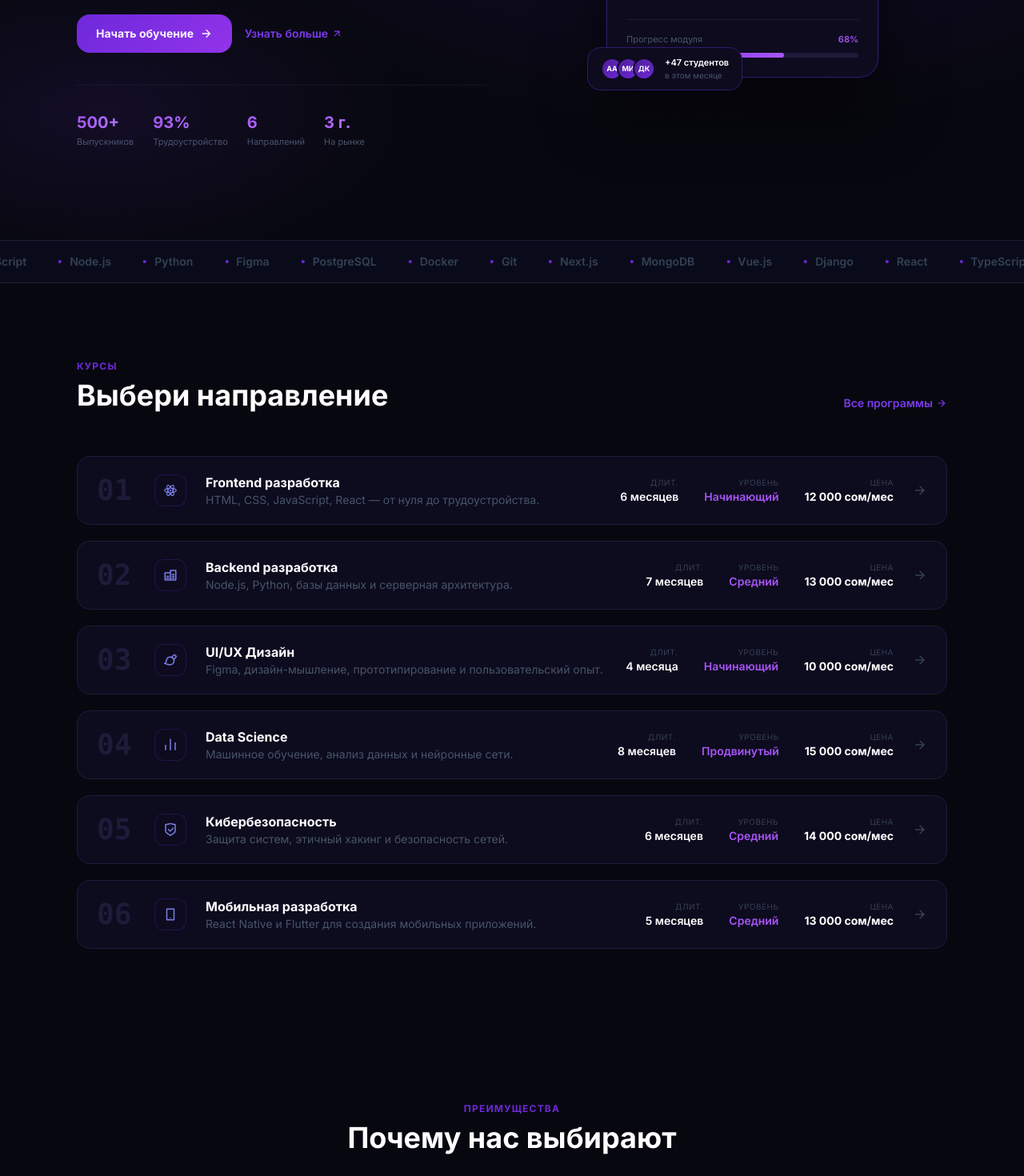
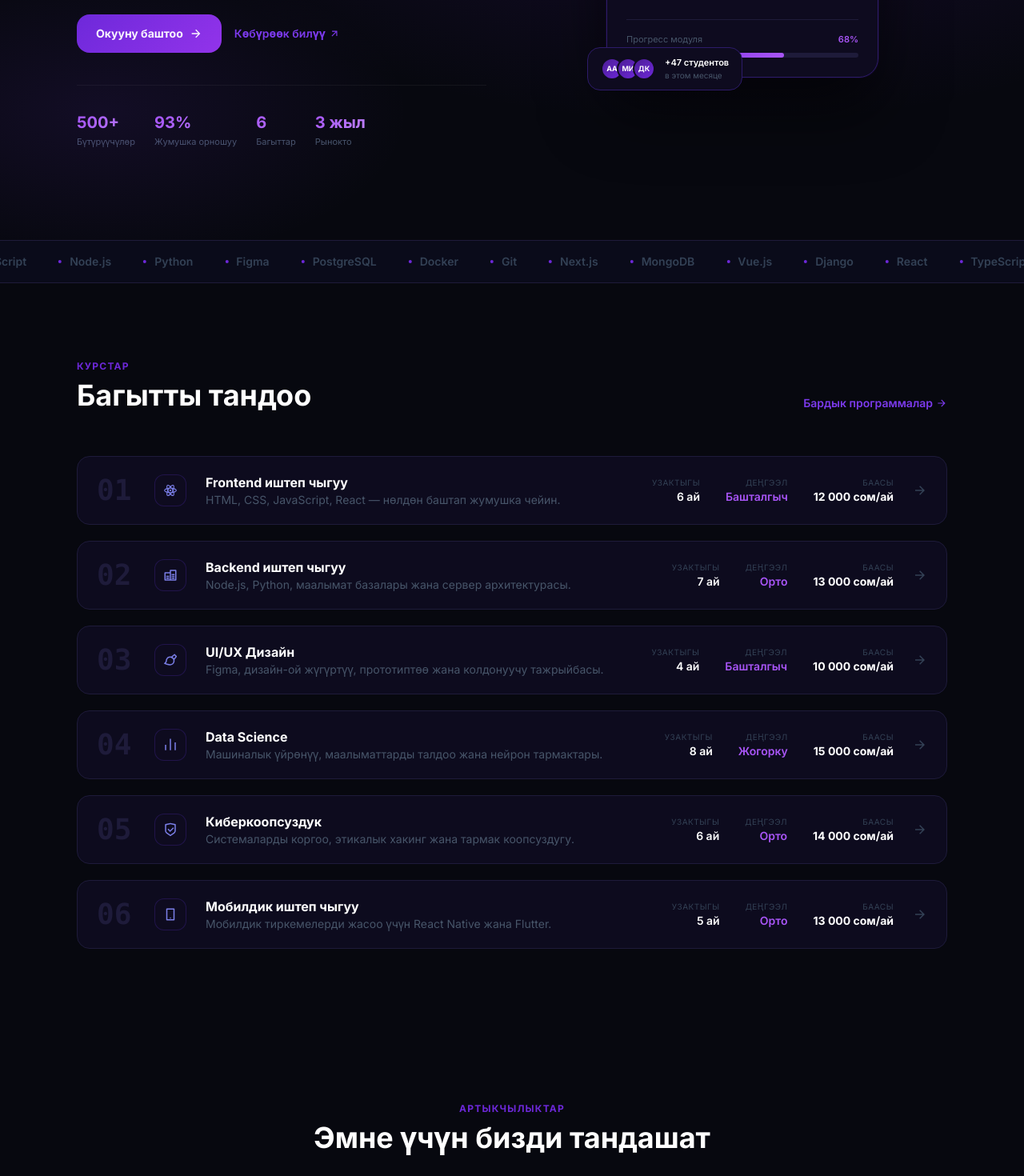
Before and after one commit to sagynbekov281/ihsanAcademy, a React (Vite) app: page / in a window 1280 px wide. Shown: the part 500-1970 px from the top of the page at 80% size. Built offline with nearby package versions, Linux system fonts and the light colour scheme.

Commit message:
исправил перевод

```diff
--- a/src/components/Navbar.tsx
+++ b/src/components/Navbar.tsx
@@ -30,6 +30,7 @@ export default function Navbar() {
   const changeLanguage = (lang: string) => {
     i18n.changeLanguage(lang);
     setLangDropdown(false);
+    setOpen(false);
   };
 
   useEffect(() => {
--- a/src/components/Teacher.tsx
+++ b/src/components/Teacher.tsx
@@ -2,11 +2,12 @@ import { Link, useNavigate } from 'react-router-dom';
 import { RiArrowLeftLine, RiArrowRightLine, RiUser3Line } from 'react-icons/ri';
 import { useTranslation } from 'react-i18next';
 import AnimSection from '../components/AnimSection';
-import { teachers } from '../data';
+import { getTeachers } from '../data';
 
 export default function TeachersPage() {
   const navigate = useNavigate();
   const { t } = useTranslation();
+  const teachers = getTeachers(t);
 
   return (
     <main className="min-h-screen bg-[#07080F] text-white pt-28 pb-24 background: 'linear-gradient(135deg, #1a0533 0%, #0f0a2e 40%, #1e0a3c 70%, #0d0520 100%)'">
--- a/src/data/index.ts
+++ b/src/data/index.ts
@@ -1,123 +1,150 @@
 import type { IconType } from 'react-icons';
+import type { TFunction } from 'i18next';
 import { RiBarChartLine, RiBrushLine, RiDatabaseLine, RiReactjsLine, RiShieldCheckLine, RiSmartphoneLine } from 'react-icons/ri';
 
-export const courses: Array<{ id: number; title: string; description: string; duration: string; level: string; price: string; icon: IconType; topics: string[] }> = [
+// Защита: если ключ перевода для topics ещё не добавлен в один из языковых файлов,
+// t() с returnObjects вернёт строку (сам ключ), а не массив — это крашит .map() на странице.
+// Поэтому всегда приводим результат к массиву.
+const getTopics = (t: TFunction, key: string): string[] => {
+  const result = t(key, { returnObjects: true }) as unknown;
+  return Array.isArray(result) ? (result as string[]) : [];
+};
+
+export type Course = {
+  id: number;
+  title: string;
+  description: string;
+  duration: string;
+  level: string;
+  levelKey: 'beginner' | 'intermediate' | 'advanced';
+  price: string;
+  icon: IconType;
+  topics: string[];
+};
+
+export const getCourses = (t: TFunction): Course[] => [
   {
     id: 1,
-    title: 'Frontend разработка',
-    description: 'HTML, CSS, JavaScript, React — от нуля до трудоустройства.',
-    duration: '6 месяцев',
-    level: 'Начинающий',
-    price: '12 000 сом/мес',
+    title: t('courses.list.frontend.title'),
+    description: t('courses.list.frontend.description'),
+    duration: t('courses.list.frontend.duration'),
+    level: t('courses.list.frontend.level'),
+    levelKey: 'beginner',
+    price: t('courses.list.frontend.price'),
     icon: RiReactjsLine,
-    topics: ['HTML и CSS', 'JavaScript ES6+', 'React + TypeScript', 'Git и GitHub'],
+    topics: getTopics(t, 'courses.list.frontend.topics'),
   },
   {
     id: 2,
-    title: 'Backend разработка',
-    description: 'Node.js, Python, базы данных и серверная архитектура.',
-    duration: '7 месяцев',
-    level: 'Средний',
-    price: '13 000 сом/мес',
+    title: t('courses.list.backend.title'),
+    description: t('courses.list.backend.description'),
+    duration: t('courses.list.backend.duration'),
+    level: t('courses.list.backend.level'),
+    levelKey: 'intermediate',
+    price: t('courses.list.backend.price'),
     icon: RiDatabaseLine,
-    topics: ['Python / Node.js', 'REST API', 'PostgreSQL', 'Docker'],
+    topics: getTopics(t, 'courses.list.backend.topics'),
   },
   {
     id: 3,
-    title: 'UI/UX Дизайн',
-    description: 'Figma, дизайн-мышление, прототипирование и пользовательский опыт.',
-    duration: '4 месяца',
-    level: 'Начинающий',
-    price: '10 000 сом/мес',
+    title: t('courses.list.uiux.title'),
+    description: t('courses.list.uiux.description'),
+    duration: t('courses.list.uiux.duration'),
+    level: t('courses.list.uiux.level'),
+    levelKey: 'beginner',
+    price: t('courses.list.uiux.price'),
     icon: RiBrushLine,
-    topics: ['Figma', 'UX-исследования', 'Прототипирование', 'Системы дизайна'],
+    topics: getTopics(t, 'courses.list.uiux.topics'),
   },
   {
     id: 4,
-    title: 'Data Science',
-    description: 'Машинное обучение, анализ данных и нейронные сети.',
-    duration: '8 месяцев',
-    level: 'Продвинутый',
-    price: '15 000 сом/мес',
+    title: t('courses.list.data.title'),
+    description: t('courses.list.data.description'),
+    duration: t('courses.list.data.duration'),
+    level: t('courses.list.data.level'),
+    levelKey: 'advanced',
+    price: t('courses.list.data.price'),
     icon: RiBarChartLine,
-    topics: ['Python', 'NumPy / Pandas', 'ML / Глубинное обучение', 'TensorFlow'],
+    topics: getTopics(t, 'courses.list.data.topics'),
   },
   {
     id: 5,
-    title: 'Кибербезопасность',
-    description: 'Защита систем, этичный хакинг и безопасность сетей.',
-    duration: '6 месяцев',
-    level: 'Средний',
-    price: '14 000 сом/мес',
+    title: t('courses.list.cyber.title'),
+    description: t('courses.list.cyber.description'),
+    duration: t('courses.list.cyber.duration'),
+    level: t('courses.list.cyber.level'),
+    levelKey: 'intermediate',
+    price: t('courses.list.cyber.price'),
     icon: RiShieldCheckLine,
-    topics: ['Linux', 'Тестирование на проникновение', 'CTF', 'Безопасность сети'],
+    topics: getTopics(t, 'courses.list.cyber.topics'),
   },
   {
     id: 6,
-    title: 'Мобильная разработка',
-    description: 'React Native и Flutter для создания мобильных приложений.',
-    duration: '5 месяцев',
-    level: 'Средний',
-    price: '13 000 сом/мес',
+    title: t('courses.list.mobile.title'),
+    description: t('courses.list.mobile.description'),
+    duration: t('courses.list.mobile.duration'),
+    level: t('courses.list.mobile.level'),
+    levelKey: 'intermediate',
+    price: t('courses.list.mobile.price'),
     icon: RiSmartphoneLine,
-    topics: ['React Native', 'Flutter', 'iOS и Android', 'Публикация в App Store'],
+    topics: getTopics(t, 'courses.list.mobile.topics'),
   },
 ];
 
-export const stats = [
-  { value: '500+', label: 'Выпускников' },
-  { value: '93%',  label: 'Трудоустройство' },
-  { value: '6',    label: 'Направлений' },
-  { value: '3 г.', label: 'На рынке' },
+export const getStats = (t: TFunction) => [
+  { value: t('stats.graduates.value'), label: t('stats.graduates.label') },
+  { value: t('stats.employment.value'), label: t('stats.employment.label') },
+  { value: t('stats.directions.value'), label: t('stats.directions.label') },
+  { value: t('stats.years.value'), label: t('stats.years.label') },
 ];
 
-export const testimonials = [
+export const getTestimonials = (t: TFunction) => [
   {
     name: 'Айдана Карымова',
     role: 'Frontend Developer @ TechHub',
-    text: 'За 6 месяцев прошла путь от нуля до первой работы. Преподаватели — практикующие специалисты.',
+    text: t('testimonials.list.aidana.text'),
     avatar: 'А',
   },
   {
     name: 'Жалгас Бейсенов',
     role: 'Backend Engineer @ Startup',
-    text: 'Лучшее вложение в себя. Реальные проекты в портфолио и отличное комьюнити.',
+    text: t('testimonials.list.jalgas.text'),
     avatar: 'Ж',
   },
   {
     name: 'Мадина Токтосунова',
     role: 'UI/UX Designer @ Agency',
-    text: 'Программа по дизайну дала мне все инструменты. Уже на 4-м месяце получила первый заказ.',
+    text: t('testimonials.list.madina.text'),
     avatar: 'М',
   },
 ];
 
-export const teachers = [
+export const getTeachers = (t: TFunction) => [
   {
     id: 1,
     name: 'Алена Нурбекова',
     role: 'Senior Frontend Mentor',
-    experience: '9 лет опыта',
+    experience: t('teachers.list.frontend.experience'),
     subjects: ['React', 'TypeScript', 'Next.js', 'Web Animation'],
-    bio: 'Помогает студентам создавать современные интерфейсы на React и TypeScript. Учит архитектуре, тестированию и production-подходам.',
+    bio: t('teachers.list.frontend.bio'),
     initials: 'АН',
   },
   {
     id: 2,
     name: 'Бектур Султанов',
     role: 'Backend Team Lead',
-    experience: '11 лет опыта',
+    experience: t('teachers.list.backend.experience'),
     subjects: ['Node.js', 'Python', 'PostgreSQL', 'REST API'],
-    bio: 'Наставник по серверным технологиям и архитектуре. Помогает студентам строить быстрые и надёжные API для реальных проектов.',
+    bio: t('teachers.list.backend.bio'),
     initials: 'БС',
   },
   {
     id: 3,
     name: 'Мария Жумабаева',
     role: 'UI/UX Coach',
-    experience: '8 лет опыта',
+    experience: t('teachers.list.uiux.experience'),
     subjects: ['Figma', 'UX Research', 'Prototyping', 'Design Systems'],
-    bio: 'Обучает пользовательскому опыту, прототипированию и визуальному дизайну, чтобы проекты выпускников выглядели профессионально.',
+    bio: t('teachers.list.uiux.bio'),
     initials: 'МЖ',
   },
 ];
--- a/src/locales/ky/translation.json
+++ b/src/locales/ky/translation.json
@@ -102,7 +102,21 @@
     "whatLearn": "Эмнени үйрөнөсүз",
     "otherTeachers": "Башка окутуучулар",
     "all": "Баары",
-    "notFound": "Окутуучу табылган жок"
+    "notFound": "Окутуучу табылган жок",
+    "list": {
+      "frontend": {
+        "experience": "9 жылдык тажрыйба",
+        "bio": "Студенттерге React жана TypeScript менен заманбап интерфейстерди жасоого жардам берет. Архитектураны, тестирлөөнү жана production-мамилелерди үйрөтөт."
+      },
+      "backend": {
+        "experience": "11 жылдык тажрыйба",
+        "bio": "Сервер технологиялары жана архитектура боюнча насаатчы. Студенттерге чыныгы долбоорлор үчүн тез жана ишенимдүү API курууга жардам берет."
+      },
+      "uiux": {
+        "experience": "8 жылдык тажрыйба",
+        "bio": "Бүтүрүүчүлөрдүн долбоорлору кесипкөй көрүнүшү үчүн колдонуучу тажрыйбасын, прототиптөөнү жана визуалдык дизайнды үйрөтөт."
+      }
+    }
   },
   "courses": {
     "tag": "Окутуу",
@@ -119,7 +133,76 @@
     "program": "Программа",
     "perCourse": "бүт курс үчүн",
     "enroll": "Жазылуу",
-    "details": "Толугураак"
+    "details": "Толугураак",
+    "list": {
+      "frontend": {
+        "title": "Frontend иштеп чыгуу",
+        "description": "HTML, CSS, JavaScript, React — нөлдөн баштап жумушка чейин.",
+        "duration": "6 ай",
+        "level": "Башталгыч",
+        "price": "12 000 сом/ай",
+        "topics": ["HTML жана CSS", "JavaScript ES6+", "React + TypeScript", "Git жана GitHub"]
+      },
+      "backend": {
+        "title": "Backend иштеп чыгуу",
+        "description": "Node.js, Python, маалымат базалары жана сервер архитектурасы.",
+        "duration": "7 ай",
+        "level": "Орто",
+        "price": "13 000 сом/ай",
+        "topics": ["Python / Node.js", "REST API", "PostgreSQL", "Docker"]
+      },
+      "uiux": {
+        "title": "UI/UX Дизайн",
+        "description": "Figma, дизайн-ой жүгүртүү, прототиптөө жана колдонуучу тажрыйбасы.",
+        "duration": "4 ай",
+        "level": "Башталгыч",
+        "price": "10 000 сом/ай",
+        "topics": ["Figma", "UX-изилдөөлөр", "Прототиптөө", "Дизайн системалары"]
+      },
+      "data": {
+        "title": "Data Science",
+        "description": "Машиналык үйрөнүү, маалыматтарды талдоо жана нейрон тармактары.",
+        "duration": "8 ай",
+        "level": "Жогорку",
+        "price": "15 000 сом/ай",
+        "topics": ["Python", "NumPy / Pandas", "ML / Терең үйрөнүү", "TensorFlow"]
+      },
+      "cyber": {
+        "title": "Киберкоопсуздук",
+        "description": "Системаларды коргоо, этикалык хакинг жана тармак коопсуздугу.",
+        "duration": "6 ай",
+        "level": "Орто",
+        "price": "14 000 сом/ай",
+        "topics": ["Linux", "Пентестинг", "CTF", "Тармак коопсуздугу"]
+      },
+      "mobile": {
+        "title": "Мобилдик иштеп чыгуу",
+        "description": "Мобилдик тиркемелерди жасоо үчүн React Native жана Flutter.",
+        "duration": "5 ай",
+        "level": "Орто",
+        "price": "13 000 сом/ай",
+        "topics": ["React Native", "Flutter", "iOS жана Android", "App Store’до жарыялоо"]
+      }
+    }
+  },
+  "testimonials": {
+    "list": {
+      "aidana": {
+        "text": "6 айдын ичинде нөлдөн баштап биринчи жумушка чейин жол басып өттүм. Окутуучулар — иштеп жаткан адистер."
+      },
+      "jalgas": {
+        "text": "Өзүмө кылган эң мыкты салым. Портфолиодо чыныгы долбоорлор жана мыкты коомдоштук."
+      },
+      "madina": {
+        "text": "Дизайн программасы мага бардык куралдарды берди. 4-айда эле биринчи тапшырыкты алдым."
+      }
+    }
+  },
+  "stats": {
+    "graduates": { "value": "500+", "label": "Бүтүрүүчүлөр" },
+    "employment": { "value": "93%", "label": "Жумушка орношуу" },
+    "directions": { "value": "6", "label": "Багыттар" },
+    "years": { "value": "3 жыл", "label": "Рынокто" }
   },
   "contact": {
     "tag": "Байланыш",
--- a/src/pages/AboutPage.tsx
+++ b/src/pages/AboutPage.tsx
@@ -1,5 +1,5 @@
 import AnimSection from '../components/AnimSection';
-import { stats } from '../data';
+import { getStats } from '../data';
 import { Link } from 'react-router-dom';
 import { RiArrowRightLine, RiUser3Line } from 'react-icons/ri';
 import { useTranslation } from 'react-i18next';
@@ -13,6 +13,8 @@ const team = [
 
 export default function AboutPage() {
   const { t } = useTranslation();
+
+  const stats = getStats(t);
 
   const processSteps = [
     { step: '01', title: t('about.process.s1title'), text: t('about.process.s1text') },
--- a/src/pages/CoursesPage.tsx
+++ b/src/pages/CoursesPage.tsx
@@ -3,7 +3,7 @@ import { Link, useLocation } from 'react-router-dom';
 import { RiArrowRightLine, RiCheckLine, RiTimeLine, RiUserLine, RiCloseLine, RiCodeLine, RiGroupLine, RiMedalLine, RiBookOpenLine } from 'react-icons/ri';
 import { useTranslation } from 'react-i18next';
 import AnimSection from '../components/AnimSection';
-import { courses } from '../data';
+import { getCourses, type Course } from '../data';
 
 // Extra info per course (by index fallback)
 const extras: Record<number, { langs: string[]; students: number; projects: number; about: string }> = {};
@@ -22,15 +22,18 @@ export default function CoursesPage() {
   const [selected, setSelected] = useState<number | null>(null);
   const location = useLocation();
 
+  const courses = getCourses(t);
+
+  const levelOrder = ['beginner', 'intermediate', 'advanced'] as const;
   const levels = [
-    { key: 'all',  label: t('courses.filterAll') },
-    { key: 'Начинающий',  label: 'Начинающий' },
-    { key: 'Средний',     label: 'Средний' },
-    { key: 'Продвинутый', label: 'Продвинутый' },
+    { key: 'all', label: t('courses.filterAll') },
+    ...levelOrder
+      .filter(lk => courses.some((c: Course) => c.levelKey === lk))
+      .map(lk => ({ key: lk, label: courses.find((c: Course) => c.levelKey === lk)!.level })),
   ];
 
-  const filtered = active === 'all' ? courses : courses.filter(c => c.level === active);
-  const selectedCourse = courses.find(c => c.id === selected);
+  const filtered = active === 'all' ? courses : courses.filter((c: Course) => c.levelKey === active);
+  const selectedCourse = courses.find((c: Course) => c.id === selected);
   const selectedExtra = selectedCourse ? (extras[selectedCourse.id] ?? defaultExtras[courses.indexOf(selectedCourse)] ?? defaultExtras[0]) : null;
 
   useEffect(() => {
@@ -79,7 +82,7 @@ export default function CoursesPage() {
 
         {/* Course rows */}
         <div className="space-y-5">
-          {filtered.map((course, i) => {
+          {filtered.map((course: Course, i: number) => {
             const Icon = course.icon;
             const num = String(i + 1).padStart(2, '0');
             const isSelected = selected === course.id;
@@ -115,7 +118,7 @@ export default function CoursesPage() {
                       <div className="flex-1">
                         <p className="text-[#7A82A8] text-sm leading-relaxed line-clamp-2 sm:line-clamp-1 group-hover:text-[#9AA0C0] transition-colors duration-300">{course.description}</p>
                         <div className="mt-3 flex flex-wrap gap-2 md:hidden">
-                          {course.topics.slice(0, 2).map(topic => (
+                          {course.topics.slice(0, 2).map((topic: string) => (
                             <span key={topic} className="flex items-center gap-1 text-xs text-[#9AA0C0] bg-[#181B30] group-hover:bg-[#1E2140] rounded-full px-3 py-1 transition-colors duration-300">
                               <RiCheckLine size={10} className="text-[#5B5BD6]/60" /> {topic}
                             </span>
@@ -124,7 +127,7 @@ export default function CoursesPage() {
                         </div>
                       </div>
                       <div className="hidden lg:flex flex-wrap gap-2 w-48 shrink-0">
-                        {course.topics.slice(0, 3).map(topic => (
+                        {course.topics.slice(0, 3).map((topic: string) => (
                           <span key={topic} className="flex items-center gap-1 text-xs text-[#9AA0C0] bg-[#181B30] group-hover:bg-[#1E2140] rounded-full px-3 py-1 transition-colors duration-300">
                             <RiCheckLine size={10} className="text-[#5B5BD6]/60" /> {topic}
                           </span>
@@ -243,7 +246,7 @@ export default function CoursesPage() {
                     <p className="text-[#7A82A8] text-xs uppercase tracking-widest">{t('courses.program')}</p>
                   </div>
                   <ul className="space-y-2">
-                    {selectedCourse.topics.map(topic => (
+                    {selectedCourse.topics.map((topic: string) => (
                       <li key={topic} className="flex items-center gap-2.5 text-sm text-[#9AA0C0]">
                         <RiCheckLine size={13} className="text-[#5B5BD6]/70 shrink-0" /> {topic}
                       </li>
--- a/src/pages/HomePage.tsx
+++ b/src/pages/HomePage.tsx
@@ -3,7 +3,7 @@ import { RiArrowRightLine, RiStarFill, RiArrowRightUpLine, RiUser3Line } from 'r
 import { useEffect } from 'react';
 import { useTranslation } from 'react-i18next';
 import AnimSection from '../components/AnimSection';
-import { stats, courses, testimonials, teachers } from '../data';
+import { getStats, getCourses, getTestimonials, getTeachers } from '../data';
 
 const TECHS = ['React', 'TypeScript', 'Node.js', 'Python', 'Figma', 'PostgreSQL', 'Docker', 'Git', 'Next.js', 'MongoDB', 'Vue.js', 'Django'];
 
@@ -11,6 +11,11 @@ export default function HomePage() {
   const location = useLocation();
   const navigate = useNavigate();
   const { t } = useTranslation();
+
+  const stats = getStats(t);
+  const courses = getCourses(t);
+  const testimonials = getTestimonials(t);
+  const teachers = getTeachers(t);
 
   useEffect(() => {
     if (location.hash) {
--- a/src/pages/TeacherPage.tsx
+++ b/src/pages/TeacherPage.tsx
@@ -2,12 +2,13 @@ import { Link, useParams, useNavigate } from 'react-router-dom';
 import { RiArrowLeftLine, RiArrowRightLine, RiUser3Line, RiCheckLine } from 'react-icons/ri';
 import { useTranslation } from 'react-i18next';
 import AnimSection from '../components/AnimSection';
-import { teachers } from '../data';
+import { getTeachers } from '../data';
 
 export default function TeacherPage() {
   const { id } = useParams();
   const navigate = useNavigate();
   const { t } = useTranslation();
+  const teachers = getTeachers(t);
   const teacher = teachers.find(t => t.id === Number(id));
 
   if (!teacher) {
```
Also changed, not shown: package.json (+5 -3 lines), src/i18n.ts (+6 -6 lines), 1 other file (tests, documents, lock files or other folders).
